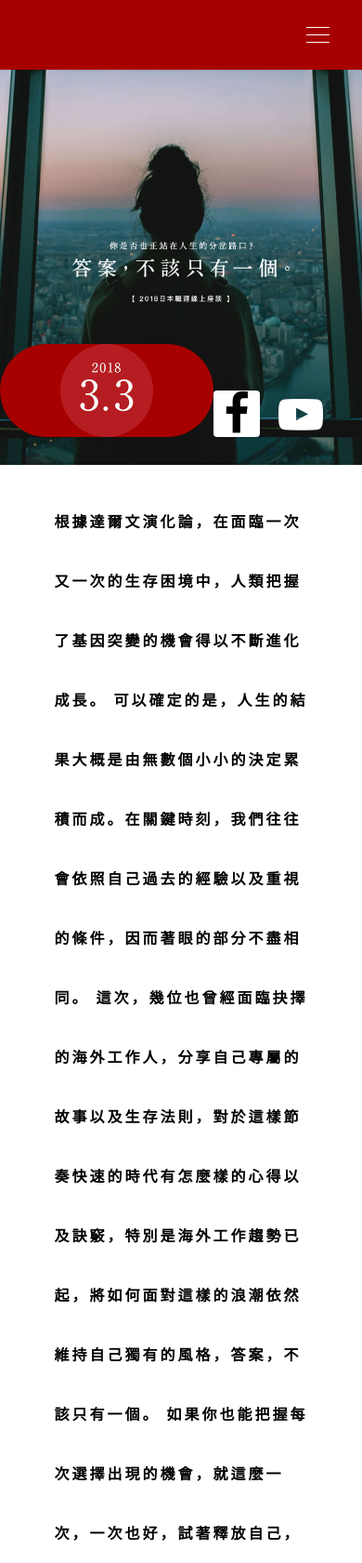
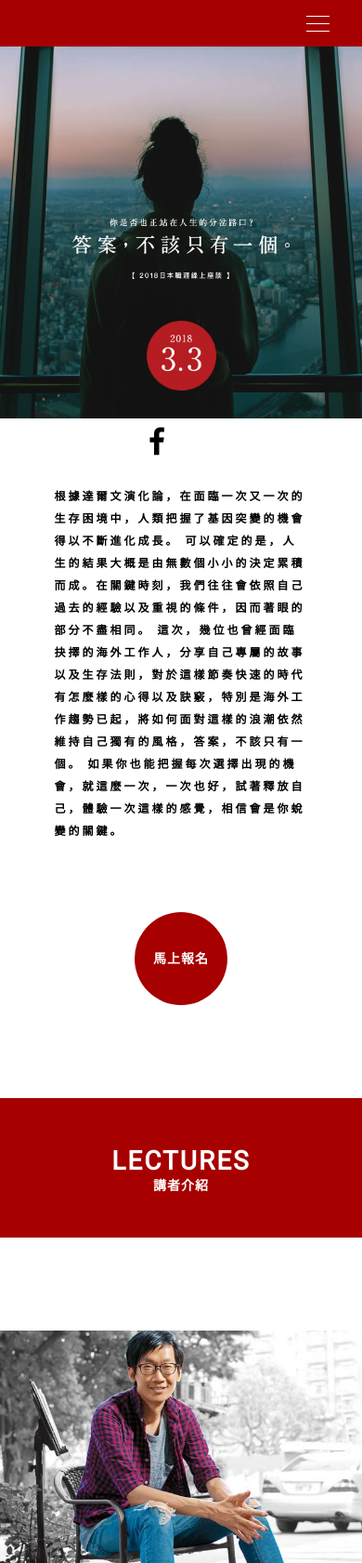
Before and after one commit to pptang/career-livestream-2018, a plain HTML site: page index.html in a window 390 px wide. Shown: the top 1681 px of the page at 93% size. Drawn offline with nearby package versions, Linux system fonts and the light colour scheme.

Commit message:
Modify mobile styles according to feedback

```diff
--- a/index.css
+++ b/index.css
@@ -285,6 +285,10 @@ body {
   justify-content: flex-end;
   align-items: flex-end;
   margin-right: 65px;
+}
+
+.external__footer-sns {
+  display: none;
 }
 
 .facebook {
@@ -881,10 +885,6 @@ body {
   .top__footer-circle {
     width: 150px;
     height: 150px;
-    border-radius: 75px;
-    margin-left: 0;
-    background-color: #a60000;
-    color: #ffffff;
   }
 
   .top__footer-year {
@@ -909,7 +909,7 @@ body {
 /* Small screen */
 @media screen and (max-width: 540px) {
   .navbar {
-    height: 75px;
+    height: 50px;
   }
   .navbar__menu {
     margin-right: 35px;
@@ -982,53 +982,73 @@ body {
 
   .top__footer {
     display: flex;
-    justify-content: space-between;
+    justify-content: center;
   }
 
   .top__footer-circle {
-    width: 100px;
-    height: 100px;
-    border-radius: 50px;
-    margin-left: 0;
-    background-color: #a60000;
-    color: #ffffff;
+    width: 75px;
+    height: 75px;
   }
 
-  .top__footer-year {
-    font-size: 14px;
-    letter-spacing: 2px;
+  .top__footer-sns {
+    display: none;
   }
 
-  .top__footer-date {
-    font-size: 36px;
-    letter-spacing: 2px;
+  .external__footer-sns {
+    display: flex;
+    justify-content: center;
+    margin-top: 10px;
+  }
+
+  .facebook {
+    width: 25px;
+    height: 25px;
+  }
+
+  .introduction__content > p {
+    line-height: 2;
+    font-size: 12px;
+  }
+
+  .introduction__signup-btn {
+    height: 100px;
+    width: 100px;
+    border-radius: 50px;
+    margin-bottom: 100px;
+  }
+
+  .introduction__signup-btn-text {
+    font-size: 14px;
+    letter-spacing: 1px;
   }
 
   .speaker__header {
-    flex-direction: column;
+    height: 150px;
   }
 
   .speaker__header-left {
-    flex: 1;
-    width: 100%;
+    display: none;
   }
 
   .speaker__header-right {
-    flex: 1;
     width: 100%;
   }
 
   .speaker__header-right-body > h3 {
-    font-size: 36px;
+    font-size: 28px;
     letter-spacing: 2px;
   }
   .speaker__header-right-body > span {
-    font-size: 18px;
+    font-size: 14px;
     letter-spacing: 1px;
   }
 
   .speaker__list-item:nth-child(3n-1) {
     margin: 0;
+  }
+
+  .speaker__list-item:nth-child(n+3) {
+    display: none;
   }
 
   .speaker__summary-text {
@@ -1044,31 +1064,33 @@ body {
   }
 
   .column__header {
-    flex-direction: column;
+    height: 150px;
+  }
+
+  .column__header-right {
+    display: none;
   }
 
   .column__header-left {
-    flex: 1;
-    width: 100%;
-  }
-
-  .column__header-right {
-    flex: 1;
     width: 100%;
   }
 
   .column__header-left-body > h3 {
-    font-size: 36px;
+    font-size: 28px;
     letter-spacing: 2px;
   }
 
   .column__header-left-body > span {
-    font-size: 18px;
+    font-size: 14px;
     letter-spacing: 1px;
   }
 
   .column__list-item:nth-child(3n-1) {
     margin: 0;
+  }
+
+  .column__list-item:nth-child(n+3) {
+    display: none;
   }
 
   .column__summary-text {
@@ -1107,6 +1129,12 @@ body {
     width: 100%;
   }
 
+  .member__photo {
+    width: 90px;
+    height: 90px;
+    border-radius: 45px;
+  }
+
   .team {
     margin-bottom: 20px;
   }
--- a/index.html
+++ b/index.html
@@ -47,7 +47,14 @@
       </div>
     </div>
   </div>
-
+  <div class="external__footer-sns">
+    <div class="facebook">
+      <i class="facebook-icon fa fa-facebook fa-2x" aria-hidden="true"></i>
+    </div>
+    <div class="youtube">
+      <i class="youtube-icon fa fa-youtube-play fa-2x" aria-hidden="true"></i>
+    </div>
+  </div>
   <div class="introduction">
     <div class="introduction-description">
       <article class="introduction__content">
```
